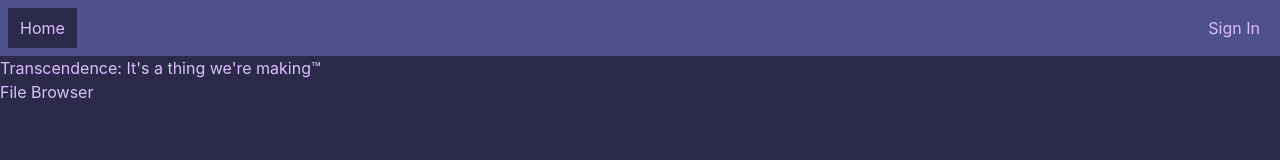
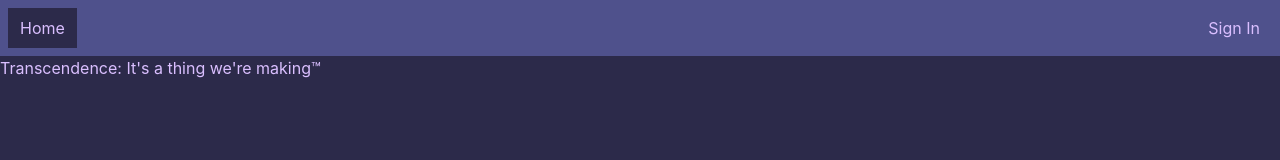
Before and after one commit to EyzeCOLD/DiffEd, a React (Vite) app in the folder frontend/: page / in a window 1280 px wide. Shown: the top 160 px of the page. Built offline with nearby package versions, Linux system fonts and the light colour scheme; no server answers.

Commit message:
Remove file browser link from home page content

```diff
--- a/frontend/src/home.page.tsx
+++ b/frontend/src/home.page.tsx
@@ -1,14 +1,5 @@
 "use client";
 
-import {Link} from "react-router";
-
 export default function HomePage() {
-	return (
-		<div>
-			Transcendence: It's a thing we're making™
-			<div>
-				<Link to="/filebrowser">File Browser</Link>
-			</div>
-		</div>
-	);
+	return <div>Transcendence: It's a thing we're making™</div>;
 }
```
